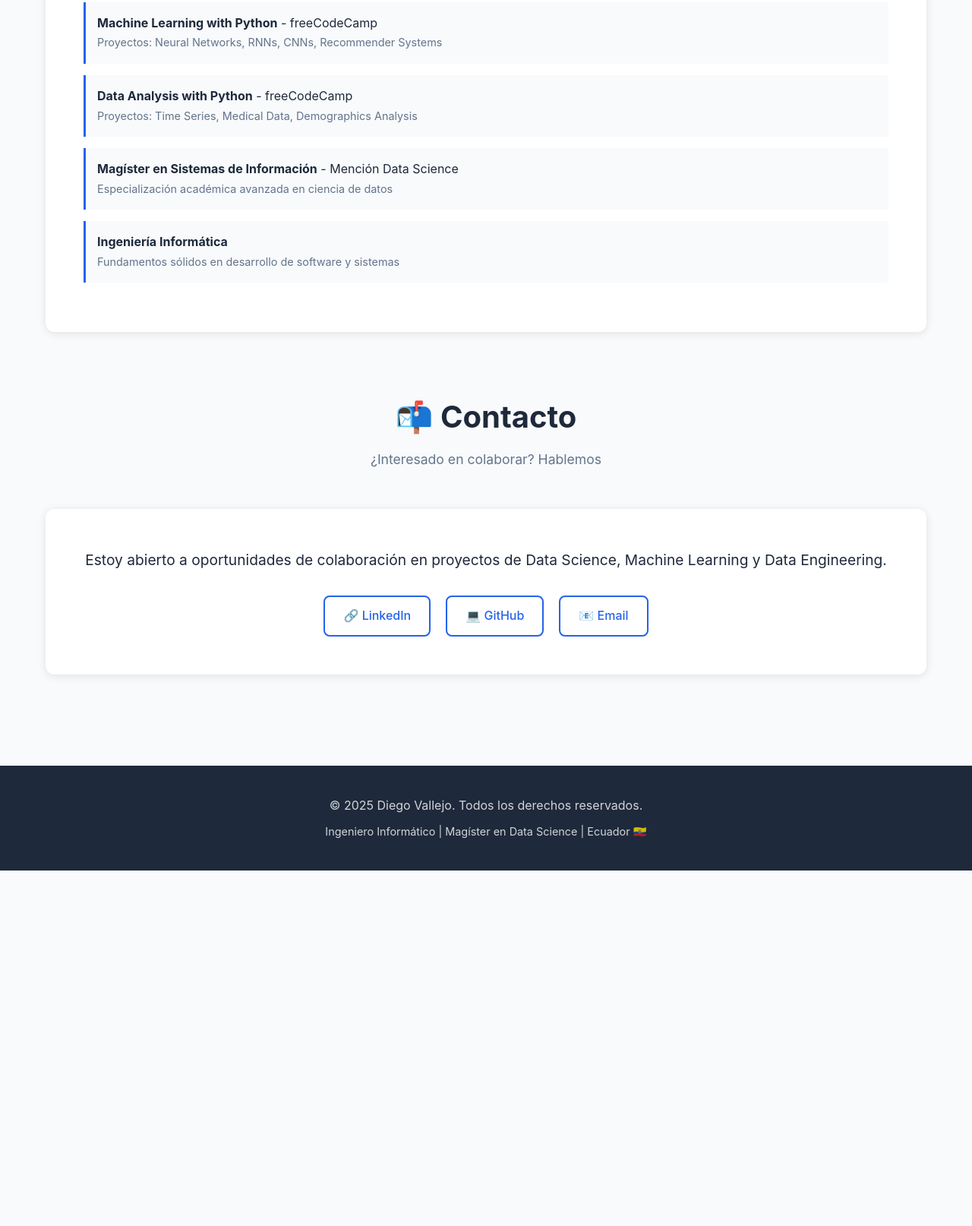
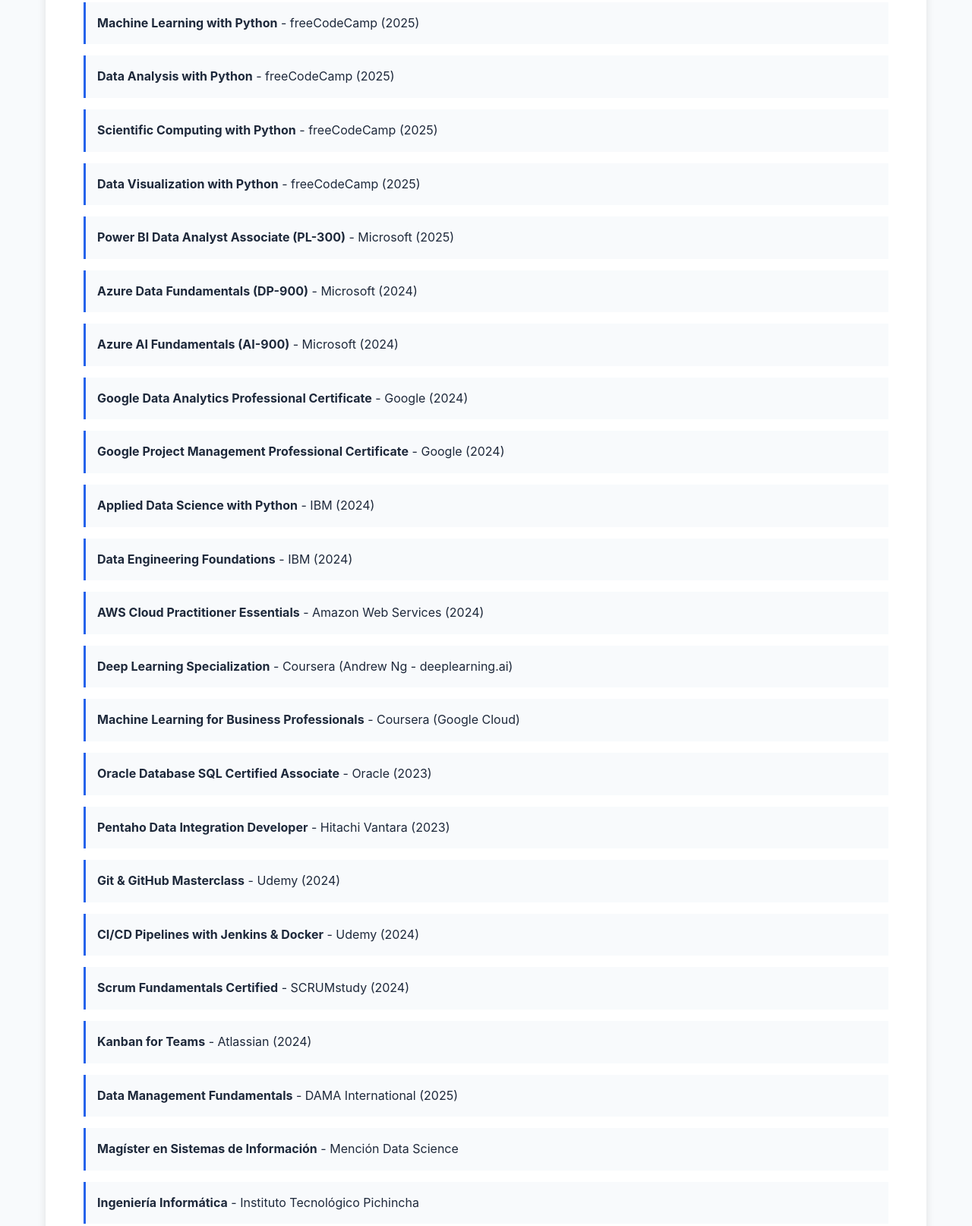
Before and after one commit to davallejo/davallejo.github.io, a website: page index.html in a window 1280 px wide. Shown: the part 7211-8825 px from the top of the page at 76% size. Before the commit the page ends 8357 px from the top, so only its background shows below. Drawn offline with Linux system fonts and the light colour scheme.

Commit message:
Update certification details with completion years

```diff
--- a/index.html
+++ b/index.html
@@ -991,24 +991,102 @@
             <div class="about-section">
                 <h3 style="color: var(--primary); margin-bottom: 20px;">Certificaciones Completadas</h3>
                 <ul style="list-style: none; padding: 0;">
+
+                    <!-- freeCodeCamp -->
                     <li style="padding: 15px; border-left: 3px solid var(--primary); margin-bottom: 15px; background: var(--light);">
-                        <strong>Machine Learning with Python</strong> - freeCodeCamp<br>
-                        <span style="color: var(--gray); font-size: 0.9rem;">Proyectos: Neural Networks, RNNs, CNNs, Recommender Systems</span>
+                        <strong>Machine Learning with Python</strong> - freeCodeCamp (2025)
                     </li>
                     <li style="padding: 15px; border-left: 3px solid var(--primary); margin-bottom: 15px; background: var(--light);">
-                        <strong>Data Analysis with Python</strong> - freeCodeCamp<br>
-                        <span style="color: var(--gray); font-size: 0.9rem;">Proyectos: Time Series, Medical Data, Demographics Analysis</span>
+                        <strong>Data Analysis with Python</strong> - freeCodeCamp (2025)
                     </li>
                     <li style="padding: 15px; border-left: 3px solid var(--primary); margin-bottom: 15px; background: var(--light);">
-                        <strong>Magíster en Sistemas de Información</strong> - Mención Data Science<br>
-                        <span style="color: var(--gray); font-size: 0.9rem;">Especialización académica avanzada en ciencia de datos</span>
+                        <strong>Scientific Computing with Python</strong> - freeCodeCamp (2025)
                     </li>
                     <li style="padding: 15px; border-left: 3px solid var(--primary); margin-bottom: 15px; background: var(--light);">
-                        <strong>Ingeniería Informática</strong><br>
-                        <span style="color: var(--gray); font-size: 0.9rem;">Fundamentos sólidos en desarrollo de software y sistemas</span>
+                        <strong>Data Visualization with Python</strong> - freeCodeCamp (2025)
+                    </li>
+
+                    <!-- Microsoft -->
+                    <li style="padding: 15px; border-left: 3px solid var(--primary); margin-bottom: 15px; background: var(--light);">
+                        <strong>Power BI Data Analyst Associate (PL-300)</strong> - Microsoft (2025)
+                    </li>
+                    <li style="padding: 15px; border-left: 3px solid var(--primary); margin-bottom: 15px; background: var(--light);">
+                        <strong>Azure Data Fundamentals (DP-900)</strong> - Microsoft (2024)
+                    </li>
+                    <li style="padding: 15px; border-left: 3px solid var(--primary); margin-bottom: 15px; background: var(--light);">
+                        <strong>Azure AI Fundamentals (AI-900)</strong> - Microsoft (2024)
+                    </li>
+
+                    <!-- Google -->
+                    <li style="padding: 15px; border-left: 3px solid var(--primary); margin-bottom: 15px; background: var(--light);">
+                        <strong>Google Data Analytics Professional Certificate</strong> - Google (2024)
+                    </li>
+                    <li style="padding: 15px; border-left: 3px solid var(--primary); margin-bottom: 15px; background: var(--light);">
+                        <strong>Google Project Management Professional Certificate</strong> - Google (2024)
+                    </li>
+
+                    <!-- IBM -->
+                    <li style="padding: 15px; border-left: 3px solid var(--primary); margin-bottom: 15px; background: var(--light);">
+                        <strong>Applied Data Science with Python</strong> - IBM (2024)
+                    </li>
+                    <li style="padding: 15px; border-left: 3px solid var(--primary); margin-bottom: 15px; background: var(--light);">
+                        <strong>Data Engineering Foundations</strong> - IBM (2024)
+                    </li>
+
+                    <!-- Amazon -->
+                    <li style="padding: 15px; border-left: 3px solid var(--primary); margin-bottom: 15px; background: var(--light);">
+                        <strong>AWS Cloud Practitioner Essentials</strong> - Amazon Web Services (2024)
+                    </li>
+
+                    <!-- Coursera -->
+                    <li style="padding: 15px; border-left: 3px solid var(--primary); margin-bottom: 15px; background: var(--light);">
+                        <strong>Deep Learning Specialization</strong> - Coursera (Andrew Ng - deeplearning.ai)
+                    </li>
+                    <li style="padding: 15px; border-left: 3px solid var(--primary); margin-bottom: 15px; background: var(--light);">
+                        <strong>Machine Learning for Business Professionals</strong> - Coursera (Google Cloud)
+                    </li>
+
+                    <!-- Oracle -->
+                    <li style="padding: 15px; border-left: 3px solid var(--primary); margin-bottom: 15px; background: var(--light);">
+                        <strong>Oracle Database SQL Certified Associate</strong> - Oracle (2023)
+                    </li>
+
+                    <!-- Pentaho / Data Integration -->
+                    <li style="padding: 15px; border-left: 3px solid var(--primary); margin-bottom: 15px; background: var(--light);">
+                        <strong>Pentaho Data Integration Developer</strong> - Hitachi Vantara (2023)
+                    </li>
+
+                    <!-- Git / DevOps -->
+                    <li style="padding: 15px; border-left: 3px solid var(--primary); margin-bottom: 15px; background: var(--light);">
+                        <strong>Git & GitHub Masterclass</strong> - Udemy (2024)
+                    </li>
+                    <li style="padding: 15px; border-left: 3px solid var(--primary); margin-bottom: 15px; background: var(--light);">
+                        <strong>CI/CD Pipelines with Jenkins & Docker</strong> - Udemy (2024)
+                    </li>
+
+                    <!-- Scrum / Agile -->
+                    <li style="padding: 15px; border-left: 3px solid var(--primary); margin-bottom: 15px; background: var(--light);">
+                        <strong>Scrum Fundamentals Certified</strong> - SCRUMstudy (2024)
+                    </li>
+                    <li style="padding: 15px; border-left: 3px solid var(--primary); margin-bottom: 15px; background: var(--light);">
+                        <strong>Kanban for Teams</strong> - Atlassian (2024)
+                    </li>
+
+                    <!-- DAMA / Data Governance -->
+                    <li style="padding: 15px; border-left: 3px solid var(--primary); margin-bottom: 15px; background: var(--light);">
+                        <strong>Data Management Fundamentals</strong> - DAMA International (2025)
+                    </li>
+
+                    <!-- Educación formal -->
+                    <li style="padding: 15px; border-left: 3px solid var(--primary); margin-bottom: 15px; background: var(--light);">
+                        <strong>Magíster en Sistemas de Información</strong> - Mención Data Science
+                    </li>
+                    <li style="padding: 15px; border-left: 3px solid var(--primary); margin-bottom: 15px; background: var(--light);">
+                        <strong>Ingeniería Informática</strong> - Instituto Tecnológico Pichincha
                     </li>
                 </ul>
             </div>
+
         </section>
 
         <!-- Contact Section -->
```
